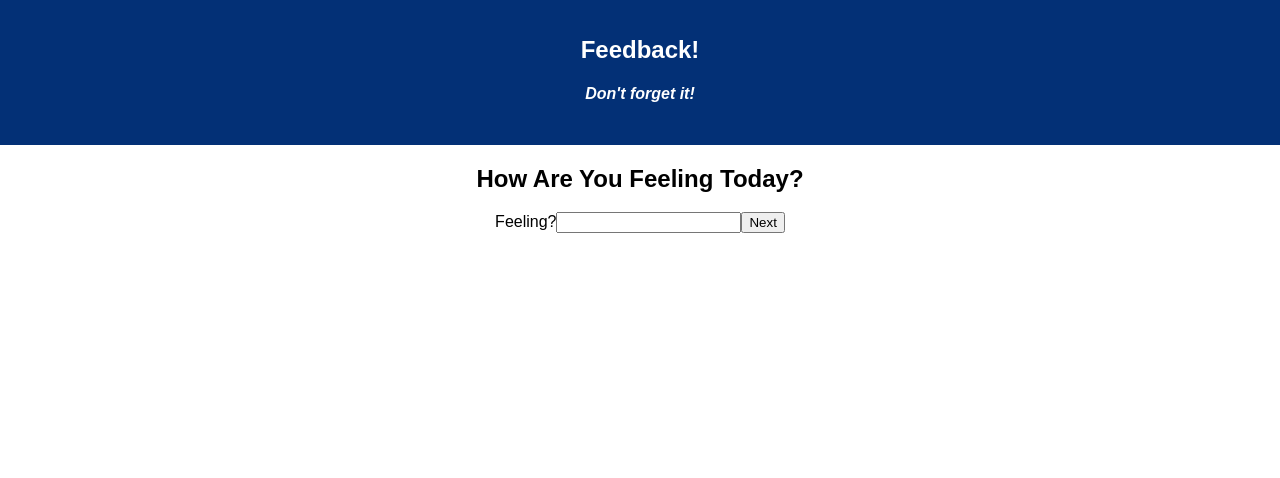
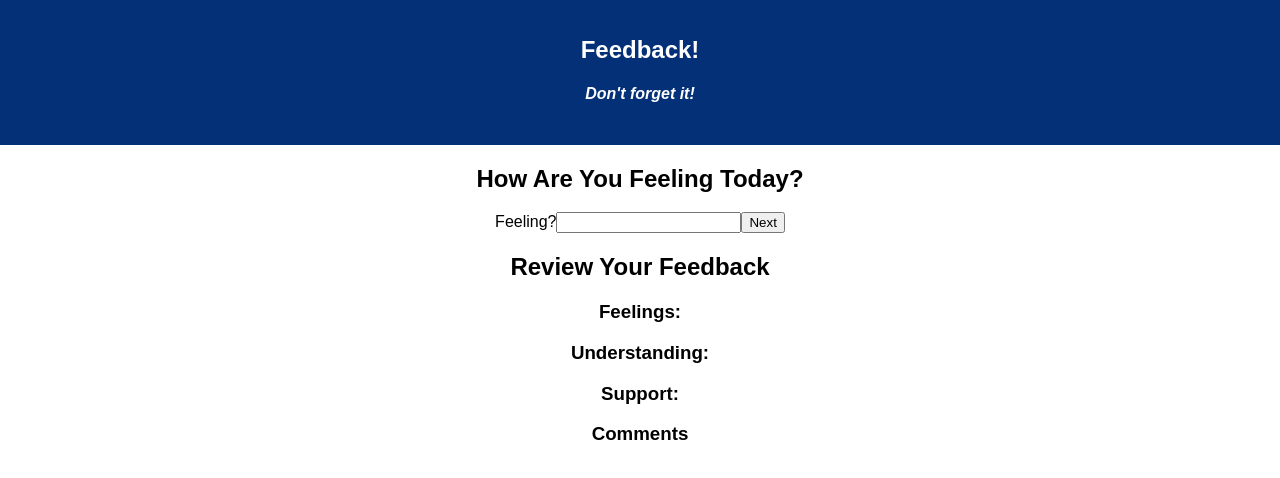
Before and after one commit to bennyrags/redux-feedback-loop, a React (Create React App) app: page / in a window 1280 px wide. Shown: the top 478 px of the page. Built offline with nearby package versions, Linux system fonts and the light colour scheme.

Commit message:
review feedback

```diff
--- a/src/components/App/App.js
+++ b/src/components/App/App.js
@@ -3,6 +3,7 @@ import React, { Component } from 'react';
 import './App.css';
 import Header from '../Header/Header';
 import HowFeelingToday from '../HowFeelingToday/HowFeelingToday';
+import ReviewFeedback from '../ReviewFeedback/ReviewFeedback'
 
 class App extends Component {
   render() {
@@ -10,6 +11,7 @@ class App extends Component {
       <div className="App">
         <Header />
         <HowFeelingToday />
+        <ReviewFeedback />
       </div>
     );
   }
--- /dev/null
+++ b/src/components/ReviewFeedback/ReviewFeedback.js
@@ -0,0 +1,23 @@
+import React, { Component } from 'react'
+
+
+class ReviewFeedback extends Component {
+
+    render() {
+        return(
+            <section>
+            <h2>
+                Review Your Feedback
+            </h2>
+
+            <h3>Feelings:</h3>
+            <h3>Understanding:</h3>
+            <h3>Support:</h3>
+            <h3>Comments</h3>
+            </section>
+        )
+    }
+
+}
+
+export default ReviewFeedback;
```
